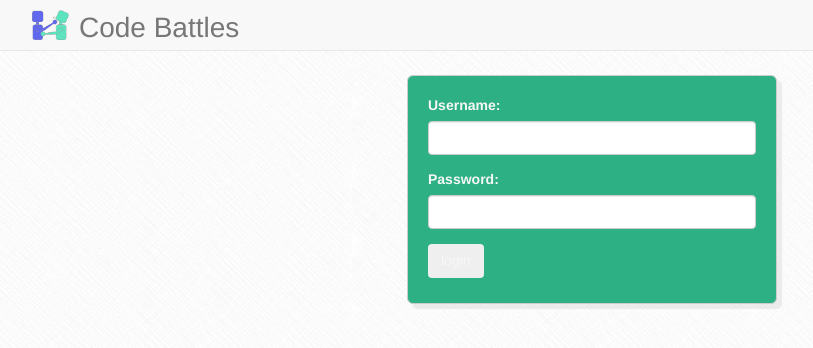
After one commit to petre-symfony/RestApiSymfony4, a Symfony app: template templates/security/login.html.twig in a window 1280 px wide. The commit adds this page. Shown: the top 348 px of the page, without its empty margins (48-861 px from the left). Run offline with Twig, Linux system fonts and the light colour scheme; the template is opened without the code that fills it, so the values that code supplies are empty; some libraries are stand-ins or nearby versions.

Commit message:
Create a simple Create a simple login logout system

```diff
--- a/config/routes.yaml
+++ b/config/routes.yaml
@@ -5,3 +5,6 @@
 controllers:
   resource: '../src/Controller/'
   type: annotation
+
+logout:
+  path: /logout
--- a/templates/base.html.twig
+++ b/templates/base.html.twig
@@ -54,7 +54,7 @@
 							    </ul>
 						    </li>
 						    <li>
-							    <a href="">Logout</a>
+							    <a href="{{ path('logout') }}">Logout</a>
 						    </li>
 					    {% else %}
 					    {% endif %}
--- /dev/null
+++ b/templates/security/login.html.twig
@@ -0,0 +1,32 @@
+{% extends 'base.html.twig' %}
+
+{% block content %}
+	{% if error %}
+		<div class="row">
+			<div class="col-lg-12">
+				<div class="alert alert-dismissable alert-danger">
+					{{ error.messageKey|trans(error.messageData, 'security') }}
+				</div>
+			</div>
+		</div>
+	{% endif %}
+
+
+	<form class="form-login" action="{{ path('login') }}" method="post">
+		<fieldset>
+			<div class="form-group">
+				<label for="username">Username:</label>
+				<input type="text" id="username" class="form-control" name="_username" value="{{ last_username }}" />
+			</div>
+
+			<div class="form-group">
+				<label for="password">Password:</label>
+				<input type="password" id="password" class="form-control" name="_password" />
+			</div>
+
+			<div class="form-group">
+				<button class="btn" type="submit">login</button>
+			</div>
+		</fieldset>
+	</form>
+{% endblock %}
```
Also changed, not shown: src/Controller/Web/SecurityController.php (added, +22 -0 lines), 1 other file.
